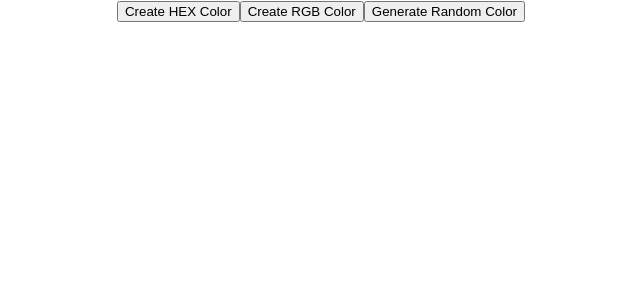
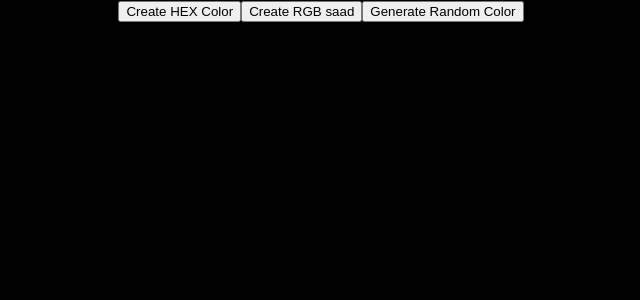
Before and after one commit to Mr-otmane/clivia, a React (Create React App) app: page / in a window 1280 px wide. Shown: the top 300 px of the page, without its empty margins (319-959 px from the left). Built offline with nearby package versions, Linux system fonts and the light colour scheme.

Commit message:
change the content

```diff
--- a/src/components/random-color/index.jsx
+++ b/src/components/random-color/index.jsx
@@ -1,70 +1,21 @@
-import { useEffect, useState } from "react";
-export default function RandomColor() {
-  const [typeOfColor, setTypeOfColor] = useState("hex");
-  const [color, setColor] = useState("#000000");
+import { useState } from "react"
 
-  function RandomColorUtility(length) {
-    return Math.floor(Math.random() * length);
-  }
 
-  function handleCreateRandomHexColor() {
-    // #678765
-    const hex = [1, 2, 3, 4, 5, 6, 7, 8, 9, "A", "B", "C", "D", "E", "F"];
-    let hexColor = "#";
 
-    for (let i = 0; i < 6; i++) {
-      hexColor += hex[RandomColorUtility(hex.length)];
-    }
+export default function RandomColor(){
+  const[typeOfColor, setTypeOfColor] = useState('hex');
+  const [color, setColor] = useState('#000000')
+  return (
 
-    setColor(hexColor);
-  }
-  function handleCreateRandomRgbColor() {
-    const r = RandomColorUtility(256);
-    const g = RandomColorUtility(256);
-    const b = RandomColorUtility(256);
+    <div style={{
+      width : '100vw',
+      height : '100vh',
+      background : color,
+    }} >
+      <button>Create HEX Color</button>
+      <button>Create RGB saad</button>
+      <button>Generate Random Color</button>
 
-    setColor(`rgb(${r},${g},${b})`);
-  }
-
-  useEffect(() => {
-    if (typeOfColor === "rgb") handleCreateRandomRgbColor();
-    else handleCreateRandomHexColor();
-  }, [typeOfColor]);
-
-  return (
-    <div
-      style={{
-        width: "100vw",
-        height: "100vh",
-        background: "color",
-      }}
-    >
-      <button onClick={() => setTypeOfColor("hex")}>Create HEX Color</button>
-      <button onClick={() => setTypeOfColor("rgb")}>Create RGB Color</button>
-      <button
-        onClick={
-          typeOfColor === "hex"
-            ? handleCreateRandomHexColor
-            : handleCreateRandomRgbColor
-        }
-      >
-        Generate Random Color
-      </button>
-      <div
-        style={{
-          display: "flex",
-          justifyContent: "center",
-          alignItems: "center",
-          color: "#fff",
-          fontSize: "60px",
-          marginTop: "50px",
-          flexDirection: "column",
-          gap: "20px",
-        }}
-      >
-        <h3>{typeOfColor === "rgb" ? "RGB Color" : "HEX Color"}</h3>
-        <h1>{color}</h1>
-      </div>
     </div>
-  );
+  )
 }
```
